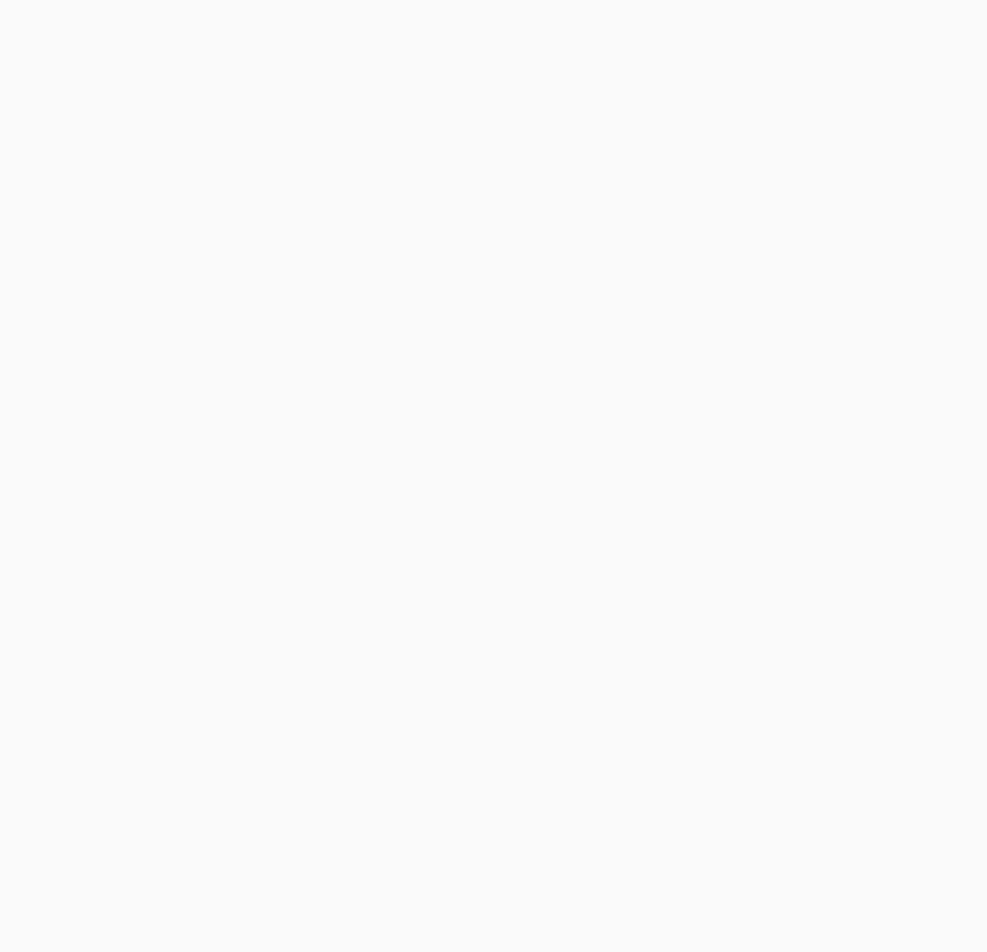
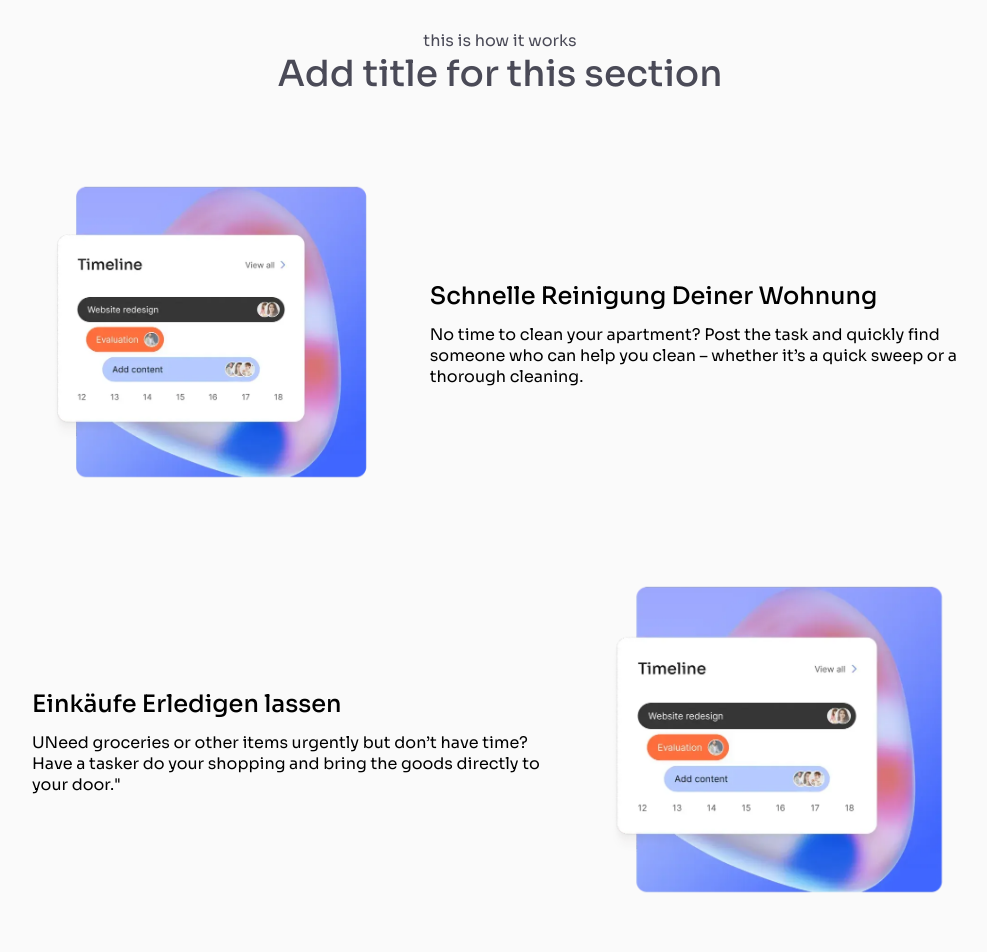
Before and after one commit to vrezhMik/dooin_landing, a Vue app: page / in a window 1280 px wide. Shown: the part 1880-2832 px from the top of the page, without its empty margins (140-1127 px from the left). Before the commit the page ends 1810 px from the top, so only its background shows below. Built offline with nearby package versions, Linux system fonts and the light colour scheme; the HTML template or start-up script is replaced by a standard one.

Commit message:
add: usage component

```diff
--- a/src/components/FeaturesComponent.vue
+++ b/src/components/FeaturesComponent.vue
@@ -98,6 +98,7 @@ const selectedIndex = ref(0)
 @use './../styles/variables' as variables;
 .features {
   margin-top: 100px;
+  margin-bottom: 100px;
   &-info {
     max-width: 50%;
     margin: 0 auto;
--- a/src/components/MainComponent.vue
+++ b/src/components/MainComponent.vue
@@ -1,12 +1,14 @@
 <script setup>
 import BannerComponent from './BannerComponent.vue'
 import FeaturesComponent from './FeaturesComponent.vue'
+import UsageComponent from './UsageComponent.vue'
 </script>
 
 <template>
   <main class="container sora">
     <BannerComponent />
     <FeaturesComponent />
+    <UsageComponent />
   </main>
 </template>
 
--- /dev/null
+++ b/src/components/UsageComponent.vue
@@ -0,0 +1,146 @@
+<script setup></script>
+
+<template>
+  <div class="usage">
+    <div class="usage-info">
+      <div class="usage-info-title">
+        <p>this is how it works</p>
+      </div>
+      <div class="usage-info--description">
+        <h2>Add title for this section</h2>
+      </div>
+    </div>
+    <div class="usage-block flex">
+      <div class="usage-block--image">
+        <img src="./../assets/block2.webp" alt="" />
+      </div>
+      <div class="usage-block--content flex">
+        <div class="usage-block--content-title">
+          <h3>Schnelle Reinigung Deiner Wohnung</h3>
+        </div>
+        <div class="usage-block--content-description">
+          <p>
+            No time to clean your apartment? Post the task and quickly find someone who can help you
+            clean – whether it’s a quick sweep or a thorough cleaning.
+          </p>
+        </div>
+      </div>
+    </div>
+    <div class="usage-block flex image-left">
+      <div class="usage-block--image">
+        <img src="./../assets/block2.webp" alt="" />
+      </div>
+      <div class="usage-block--content flex">
+        <div class="usage-block--content-title">
+          <h3>Einkäufe Erledigen lassen</h3>
+        </div>
+        <div class="usage-block--content-description">
+          <p>
+            UNeed groceries or other items urgently but don’t have time? Have a tasker do your
+            shopping and bring the goods directly to your door."
+          </p>
+        </div>
+      </div>
+    </div>
+    <div class="usage-block flex">
+      <div class="usage-block--image">
+        <img src="./../assets/block2.webp" alt="" />
+      </div>
+      <div class="usage-block--content flex">
+        <div class="usage-block--content-title">
+          <h3>Freiwillige Hilfe für die Nachbarschaft</h3>
+        </div>
+        <div class="usage-block--content-description">
+          <p>
+            Organize volunteer help for neighbors – such as cleaning out, shopping for seniors, or
+            supporting refugee initiatives."
+          </p>
+        </div>
+      </div>
+    </div>
+  </div>
+</template>
+
+<style lang="scss" scoped>
+@use './../styles/variables' as variables;
+.usage {
+  &-info {
+    max-width: 50%;
+    margin: 0 auto;
+    text-align: center;
+    color: variables.$text-secondary;
+    &--title {
+      p {
+        text-transform: uppercase;
+        font-size: 0.8rem;
+        font-weight: 400;
+      }
+      margin-bottom: 1rem;
+    }
+    &--description {
+      h2 {
+        font-weight: 500;
+        font-size: 2.25rem;
+      }
+      margin-bottom: 2.4rem;
+    }
+    &--menu {
+      column-gap: 0.8rem;
+      justify-content: center;
+      align-items: center;
+      margin-bottom: 64px;
+      button {
+        font-size: 0.875rem;
+        color: variables.$text-secondary;
+        border: 1px solid transparent;
+        padding-left: 0.5rem;
+        padding-right: 0.5rem;
+        padding-top: 0.563rem;
+        padding-bottom: 0.563rem;
+        background-color: variables.$text-invert;
+        border-radius: 15px;
+        text-transform: capitalize;
+        &:hover {
+          border: 1px solid variables.$primary-blue;
+          color: variables.$primary-blue;
+        }
+      }
+    }
+  }
+  &-block {
+    max-height: 550px;
+    padding: 32px;
+    column-gap: 2.4rem;
+    border-radius: 30px;
+    overflow: hidden;
+    &--image {
+      max-width: 480px;
+      height: 100%;
+      img {
+        height: 100%;
+        border-radius: 30px;
+        width: 100%;
+      }
+    }
+    &--content {
+      flex-direction: column;
+      justify-content: center;
+      row-gap: 0.8rem;
+      &-title {
+        h3 {
+          font-size: 1.5rem;
+          font-weight: 500;
+        }
+      }
+      &-description {
+        font-size: 1rem;
+        font-weight: 400;
+      }
+    }
+  }
+}
+
+.image-left {
+  flex-direction: row-reverse;
+}
+</style>
```
Also changed, not shown: src/assets/block2.webp (added).
